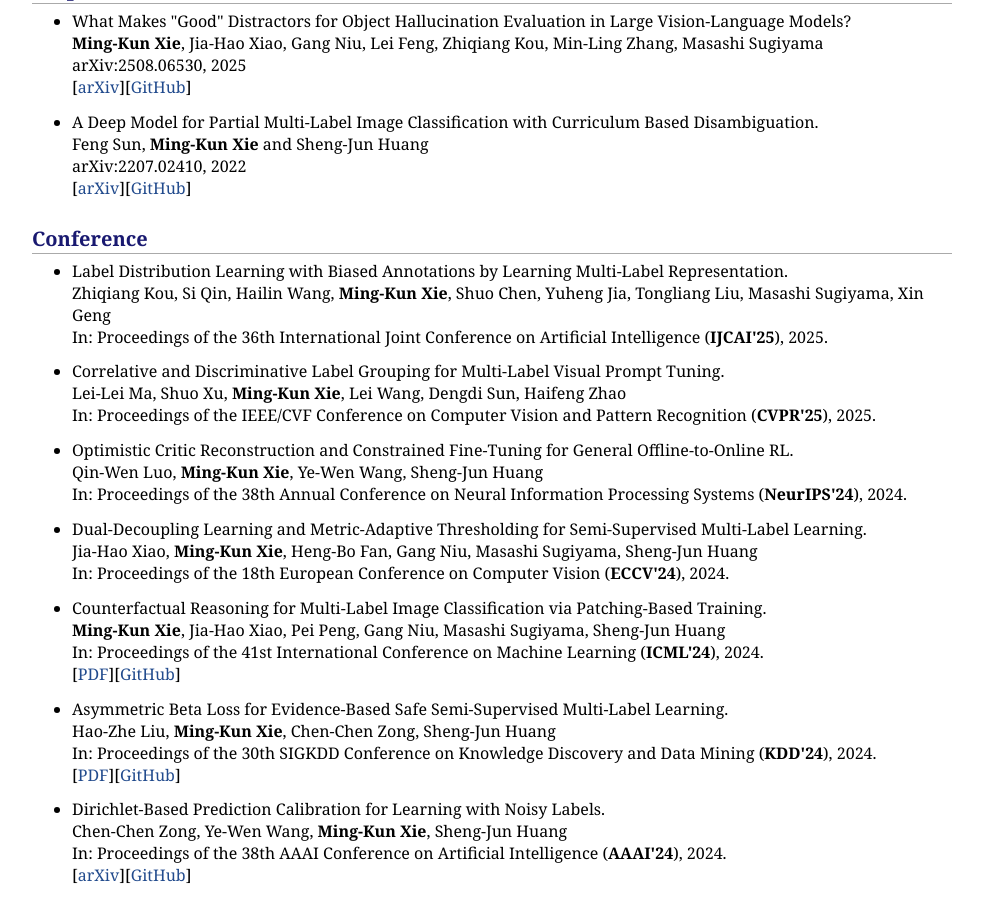
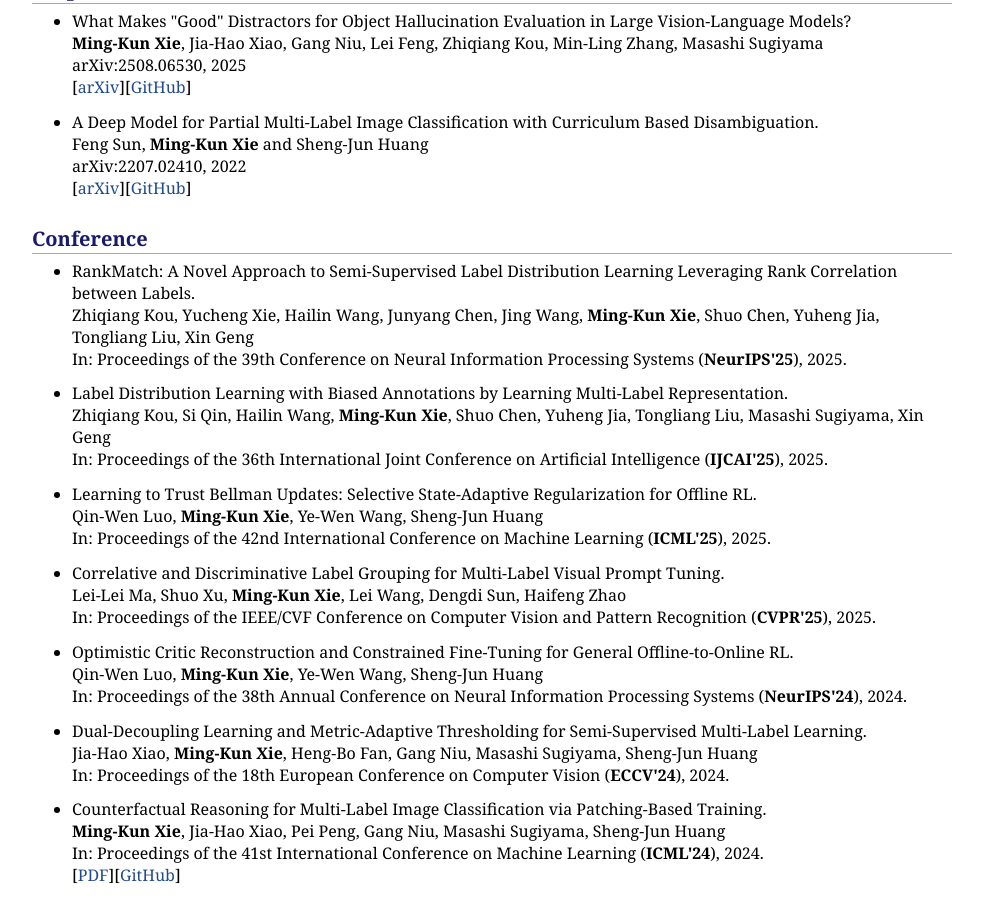
Before and after one commit to xiemk/xiemk.github.io, a Jekyll site: the page index.html, which Jekyll copies as it is, in a window 1280 px wide and 900 px high, scrolled down 604 px. Shown: the whole window, without its empty margins (148-1131 px from the left). Built offline with Jekyll 4.4.1, drawn with Linux system fonts in a browser that asks for light colours.

Commit message:
updating

```diff
--- a/index.html
+++ b/index.html
@@ -68,15 +68,20 @@
 <h2>Conference</h2>
 
 <ul style="list-style-type:disc">
+  <li>RankMatch: A Novel Approach to Semi-Supervised Label Distribution Learning Leveraging Rank Correlation between Labels.<br>Zhiqiang Kou, Yucheng Xie, Hailin Wang, Junyang Chen, Jing Wang, <b>Ming-Kun Xie</b>, Shuo Chen, Yuheng Jia, Tongliang Liu, Xin Geng<br>In: Proceedings of the 39th Conference on Neural Information Processing Systems (<strong>NeurIPS'25</strong>), 2025.<br>
+  </li>
+</ul>
+
+<ul style="list-style-type:disc">
   <li>Label Distribution Learning with Biased Annotations by Learning Multi-Label Representation.<br>Zhiqiang Kou, Si Qin, Hailin Wang, <b>Ming-Kun Xie</b>, Shuo Chen, Yuheng Jia, Tongliang Liu, Masashi Sugiyama, Xin Geng<br>In: Proceedings of the 36th International Joint Conference on Artificial Intelligence (<strong>IJCAI'25</strong>), 2025.<br>
   </li>
 </ul>
 
-<!-- <ul style="list-style-type:disc">
+<ul style="list-style-type:disc">
   <li>Learning to Trust Bellman Updates: Selective State-Adaptive Regularization for Offline RL.<br>
     Qin-Wen Luo, <b>Ming-Kun Xie</b>, Ye-Wen Wang, Sheng-Jun Huang<br>In: Proceedings of the 42nd International Conference on Machine Learning (<strong>ICML'25</strong>), 2025.<br>
   </li>
-</ul> -->
+</ul>
 
 
 <ul style="list-style-type:disc">
```
